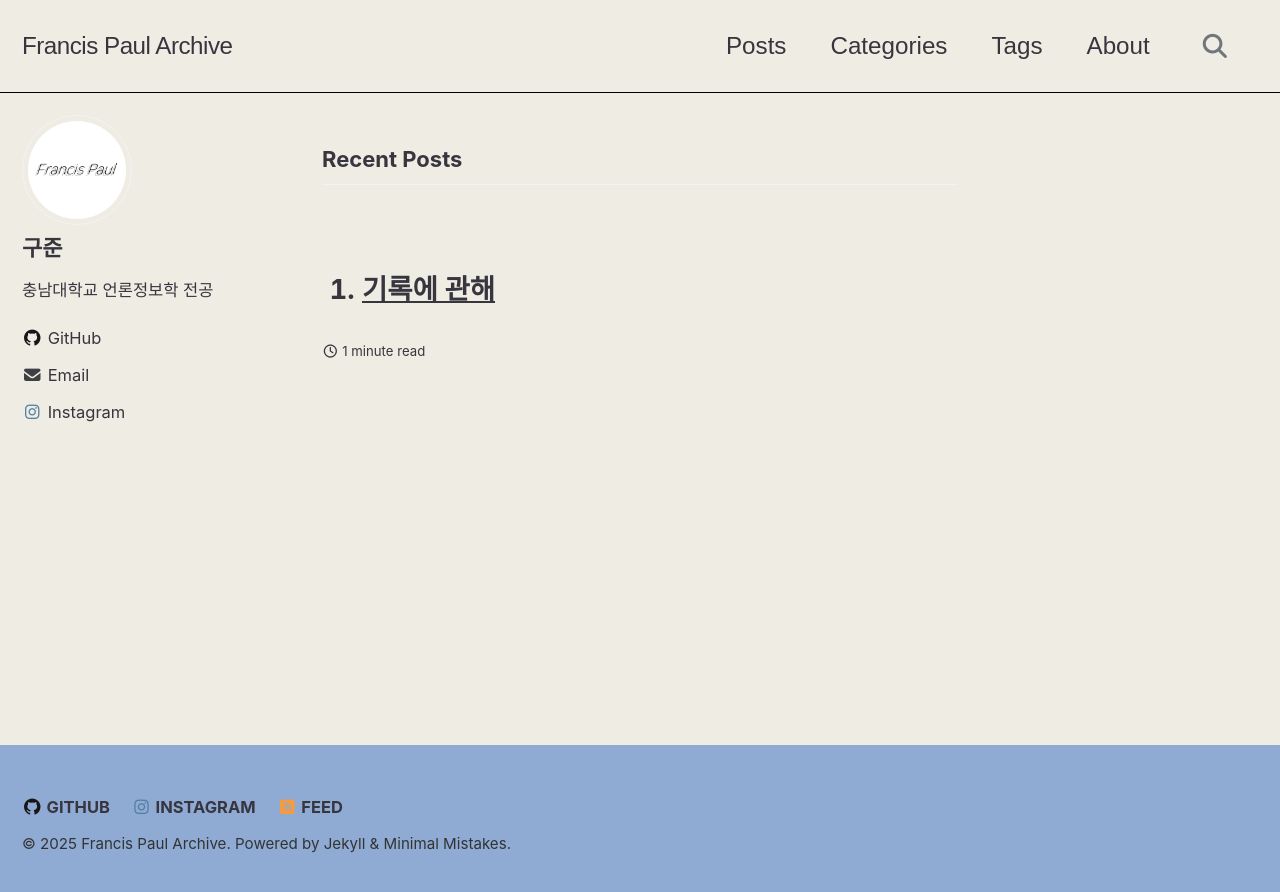
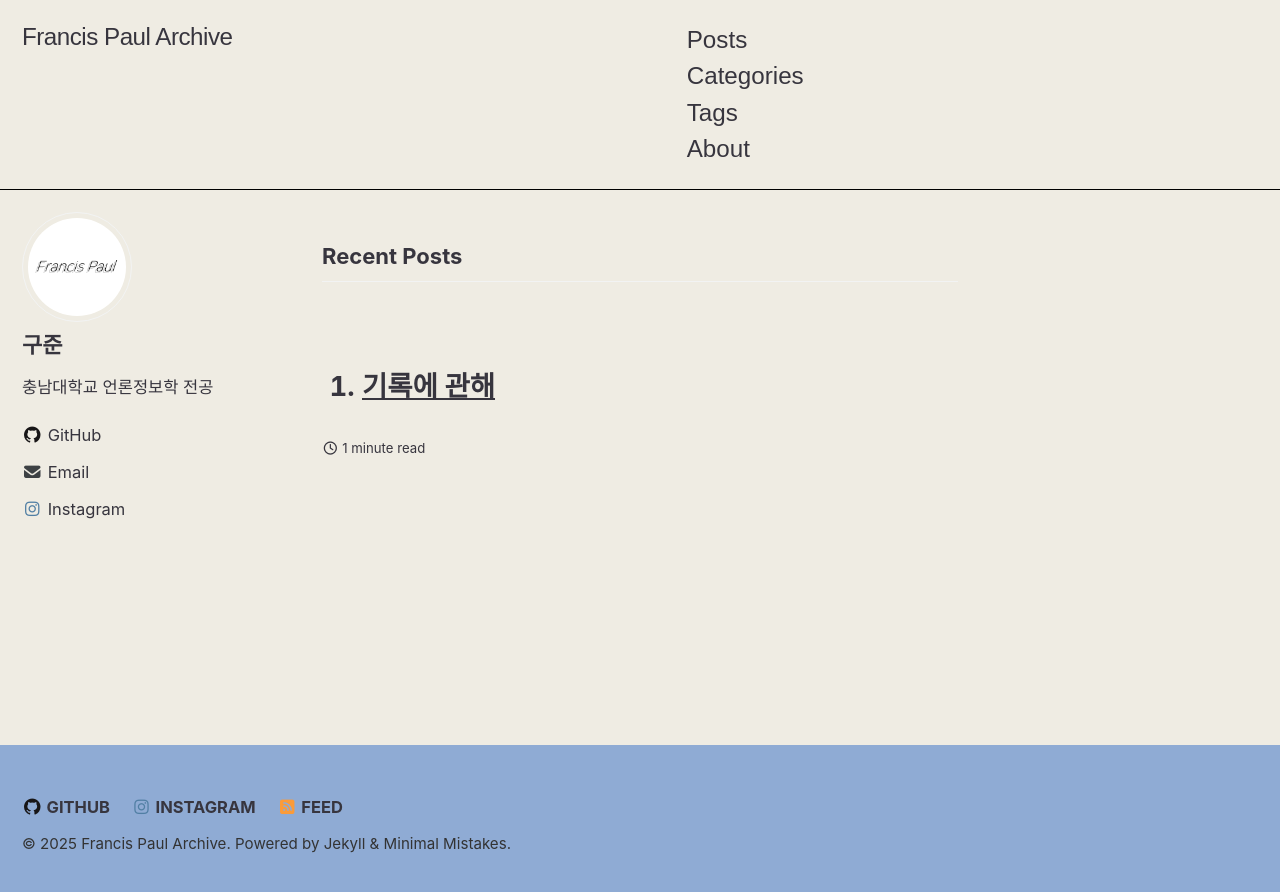
Before and after one commit to Francis-Paul-0109/Francis-Paul-0109.github.io, a Jekyll site: the page built from index.html, in a window 1280 px wide. Shown: the top 892 px of the page. Built offline with Jekyll 4.4.1, drawn with Linux system fonts in a browser that asks for light colours; cached includes are drawn as plain includes; some web fonts are replaced; the list of posts is cut into pages by our own code.

Commit message:
Update masthead.html

```diff
--- a/_includes/masthead.html
+++ b/_includes/masthead.html
@@ -1,39 +1,35 @@
 {% capture logo_path %}{{ site.logo }}{% endcapture %}
 
-<div class="masthead">
+<div class="masthead masthead-center">
   <div class="masthead__inner-wrap">
-    <div class="masthead__menu">
-      <nav id="site-nav" class="greedy-nav">
-        {% unless logo_path == empty %}
-          <a class="site-logo" href="{{ '/' | relative_url }}"><img src="{{ logo_path | relative_url }}" alt="{{ site.masthead_title | default: site.title }}"></a>
-        {% endunless %}
-        <a class="site-title" href="{{ '/' | relative_url }}">
-          {{ site.masthead_title | default: site.title | escape_once | strip }}
-          {% if site.subtitle %}<span class="site-subtitle">{{ site.subtitle | escape_once | strip }}</span>{% endif %}
+    <!-- 중앙 블로그 제목 -->
+    <div class="masthead__title-wrap">
+      {% unless logo_path == empty %}
+        <a class="site-logo" href="{{ '/' | relative_url }}">
+          <img src="{{ logo_path | relative_url }}" alt="{{ site.masthead_title | default: site.title }}">
         </a>
-        <ul class="visible-links">
-          {%- for link in site.data.navigation.main -%}
-            <li class="masthead__menu-item">
-              <a
-                href="{{ link.url | relative_url }}"
-                {% if link.description %} title="{{ link.description }}"{% endif %}
-                {% if link.target %} target="{{ link.target }}"{% endif %}
-              >{{ link.title }}</a>
-            </li>
-          {%- endfor -%}
-        </ul>
-        {% if site.search == true %}
-        <button class="search__toggle" type="button">
-          <span class="visually-hidden">{{ site.data.ui-text[site.locale].search_label | default: "Toggle search" }}</span>
-          <i class="fas fa-search"></i>
-        </button>
+      {% endunless %}
+      <h1 class="site-title">
+        {{ site.masthead_title | default: site.title | escape_once | strip }}
+        {% if site.subtitle %}
+          <span class="site-subtitle">{{ site.subtitle | escape_once | strip }}</span>
         {% endif %}
-        <button class="greedy-nav__toggle hidden" type="button">
-          <span class="visually-hidden">{{ site.data.ui-text[site.locale].menu_label | default: "Toggle menu" }}</span>
-          <div class="navicon"></div>
-        </button>
-        <ul class="hidden-links hidden"></ul>
-      </nav>
+      </h1>
     </div>
+
+    <!-- 메뉴 버튼 중앙 -->
+    <nav class="homepage-nav">
+      <ul>
+        {%- for link in site.data.navigation.main -%}
+          <li>
+            <a href="{{ link.url | relative_url }}"
+               {% if link.description %} title="{{ link.description }}"{% endif %}
+               {% if link.target %} target="{{ link.target }}"{% endif %}>
+              {{ link.title }}
+            </a>
+          </li>
+        {%- endfor -%}
+      </ul>
+    </nav>
   </div>
 </div>
```
